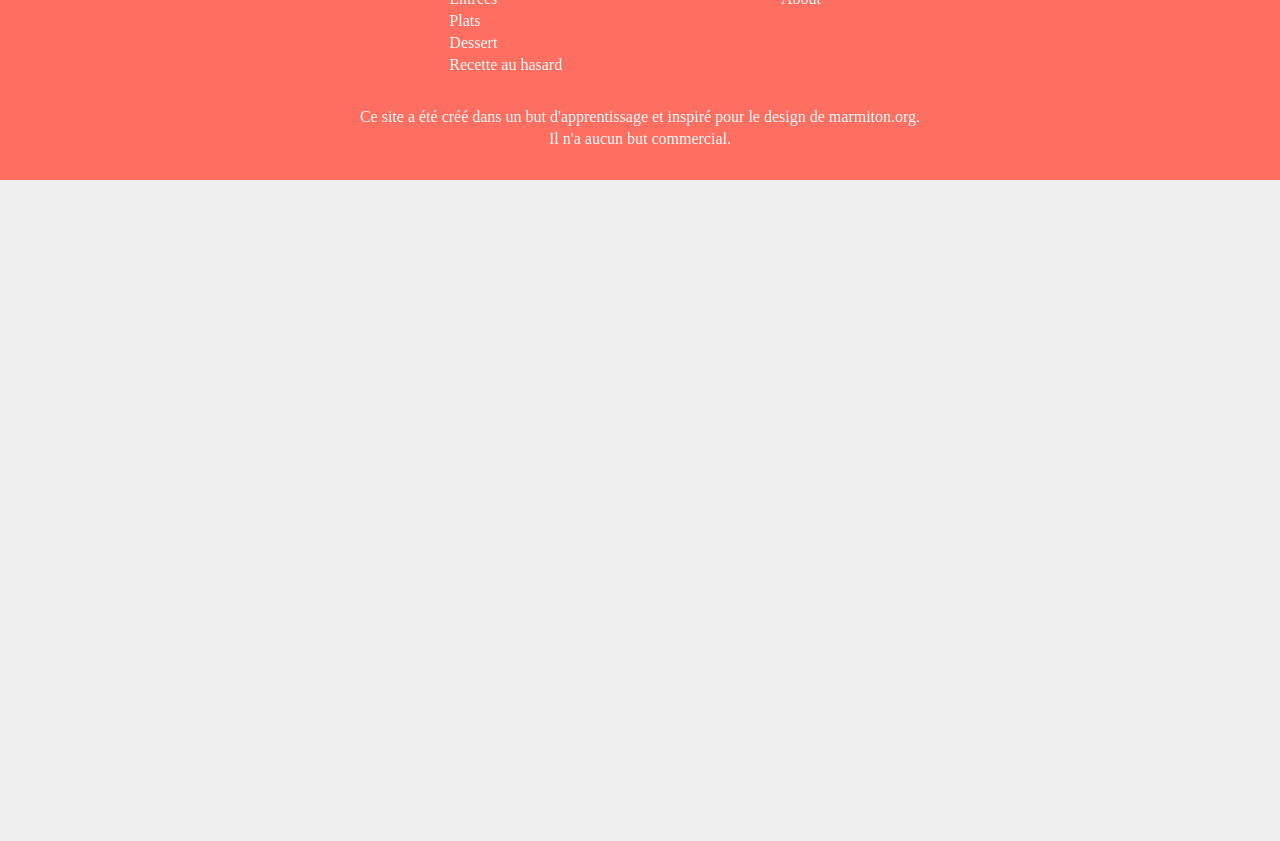
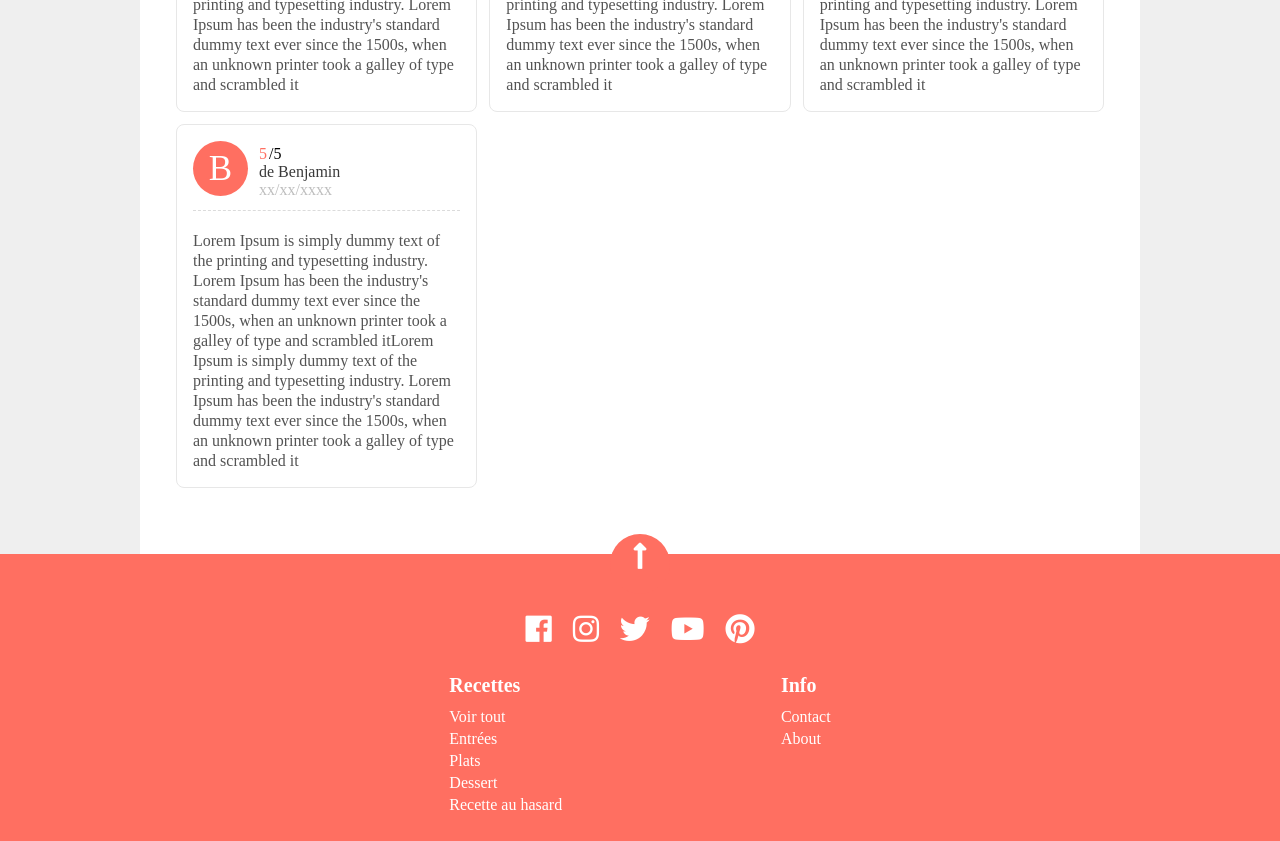
Before and after one commit to BlondeauJulien/Marmibon-recipe, a React (Create React App) app in the folder client/: page /recipe in a window 1280 px wide. Shown: the part 1880-2721 px from the top of the page. Before the commit the page ends 2060 px from the top, so only its background shows below. Built offline with nearby package versions, Linux system fonts and the light colour scheme.

Commit message:
create rewiewItem component

```diff
--- a/client/src/App.css
+++ b/client/src/App.css
@@ -7,6 +7,7 @@
 @import './css/authForm.css';
 @import './css/recipe.css';
 @import './css/review.css';
+@import './css/reviewItem.css';
 @import './css/footer.css';
 
 
--- a/client/src/components/layout/Footer.js
+++ b/client/src/components/layout/Footer.js
@@ -4,13 +4,13 @@ const Footer = () => {
 	return (
 		<footer>
 			<div>
-				<div className="arrow-back-top"><i class="fas fa-long-arrow-alt-up"></i></div>
+				<div className="arrow-back-top"><a href="#"><i class="fas fa-long-arrow-alt-up"></i></a></div>
                 <div className="social-media-logo-container">
-                <i class="fab fa-facebook"></i>
-                <i class="fab fa-instagram"></i>
-                <i class="fab fa-twitter"></i>
-                <i class="fab fa-youtube"></i>
-                <i class="fab fa-pinterest"></i>
+                <a href="https://www.facebook.com/marmiton" target="_blank"><i class="fab fa-facebook"></i></a>
+                <a href="https://www.instagram.com/marmiton_org/" target="_blank"><i class="fab fa-instagram"></i></a>
+                <a href="https://twitter.com/Marmiton_org" target="_blank"><i class="fab fa-twitter"></i></a>
+                <a href="https://www.youtube.com/user/marmitonofficiel" target="_blank"><i class="fab fa-youtube"></i></a>
+                <a href="https://www.pinterest.fr/" target="_blank"><i class="fab fa-pinterest"></i></a>
                 </div>
 				<div className="footer-lists">
                     <div>
--- a/client/src/components/pagesComponents/recipeComponents/Review.js
+++ b/client/src/components/pagesComponents/recipeComponents/Review.js
@@ -1,4 +1,5 @@
 import React from 'react';
+import ReviewItem from './ReviewItem';
 
 const Review = () => {
 	return (
@@ -34,6 +35,10 @@ const Review = () => {
                 <span className="nbr-review-text">Avec 7 notes et avis</span>
 			</div>
             <div className="reviews-container">
+                <ReviewItem />
+                <ReviewItem />
+                <ReviewItem />
+                <ReviewItem />
 
             </div>
 		</div>
--- /dev/null
+++ b/client/src/components/pagesComponents/recipeComponents/ReviewItem.js
@@ -0,0 +1,22 @@
+import React from 'react';
+
+const ReviewItem = () => {
+	return (
+		<div className="user-review-item">
+			<div className="user-review-info-cont">
+				<div className="user-review-logo">
+					<span>B</span>
+				</div>
+				<div className="user-review-info">
+					<span className="user-rating-cont"><span className="user-rating">5</span>/5</span>
+					<span className="user-review-name">de Benjamin</span>
+					<span className="user-review-date">xx/xx/xxxx</span>
+				</div>
+			</div>
+
+			<div className="review-text">Lorem Ipsum is simply dummy text of the printing and typesetting industry. Lorem Ipsum has been the industry's standard dummy text ever since the 1500s, when an unknown printer took a galley of type and scrambled itLorem Ipsum is simply dummy text of the printing and typesetting industry. Lorem Ipsum has been the industry's standard dummy text ever since the 1500s, when an unknown printer took a galley of type and scrambled it </div>
+		</div>
+	);
+};
+
+export default ReviewItem;
--- a/client/src/css/footer.css
+++ b/client/src/css/footer.css
@@ -17,6 +17,7 @@ footer {
 }
 
 .arrow-back-top i {
+    color:white;
     font-size: 30px;
     line-height: 45px;
 }
@@ -35,8 +36,8 @@ footer {
     font-size: 30px;
 }
 
-.social-media-logo-container i {
-    cursor: pointer;
+.social-media-logo-container a {
+    color: white;
 }
 
 .footer-lists {
--- a/client/src/css/review.css
+++ b/client/src/css/review.css
@@ -89,5 +89,8 @@
 /* reviews container */
 
 .reviews-container {
+    display: grid;
+    grid-template-columns: 1fr 1fr 1fr;
+    grid-gap: 12px;
     padding: 16px;
 }
--- /dev/null
+++ b/client/src/css/reviewItem.css
@@ -0,0 +1,57 @@
+.user-review-item {
+    border: solid 1px rgb(231, 231, 231);
+    border-radius: 8px;
+    padding: 16px;
+}
+
+.user-review-info-cont {
+    display: flex;
+    justify-items: center;
+}
+
+.user-review-logo {
+    display: inline-block;
+    width: 55px;
+    height: 55px;
+    border-radius: 50%;
+    font-size: 35px;
+    line-height: 55px;
+    text-align: center;
+    background-color: var(--brand-color);
+    color: white;
+}
+
+.user-review-info {
+    display: inline-block;
+    padding: 5px;
+    margin-left: 6px;
+}
+
+.user-review-info * {
+    display: block;
+    font-size: 16px;
+    margin-bottom: 2px;
+}
+
+.user-review-name {
+    color:rgb(58, 58, 58);
+}
+
+.user-review-date {
+    color: rgb(190, 190, 190);
+}
+
+.user-rating{
+    display: inline;
+    color: var(--brand-color);
+    margin-right: 2px;
+}
+
+
+.review-text {
+    border-top: dashed 1px rgb(219, 219, 219);
+    margin-top: 5px;
+    padding-top: 20px;
+    color:rgb(83, 83, 83);
+    line-height: 20px;
+}
```
